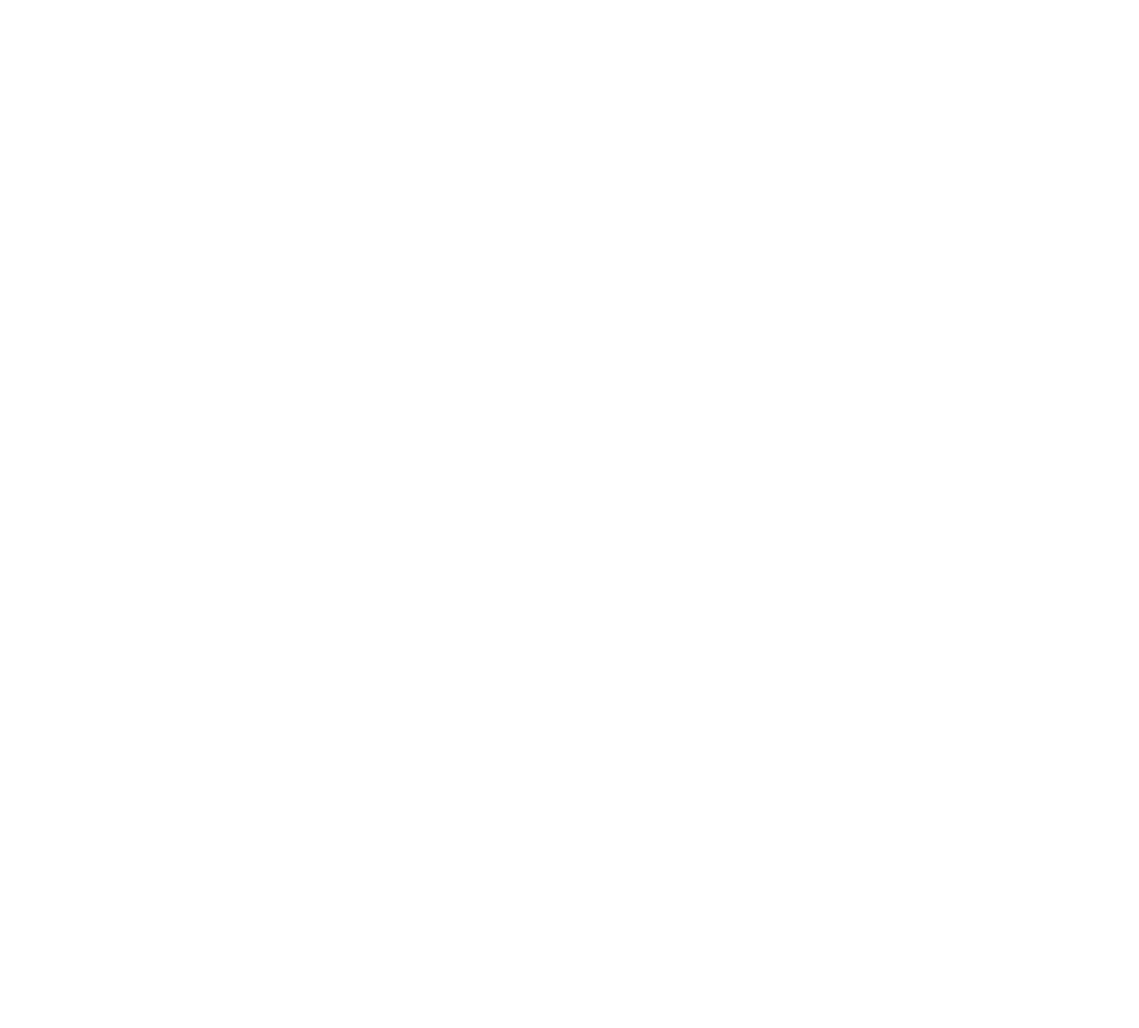
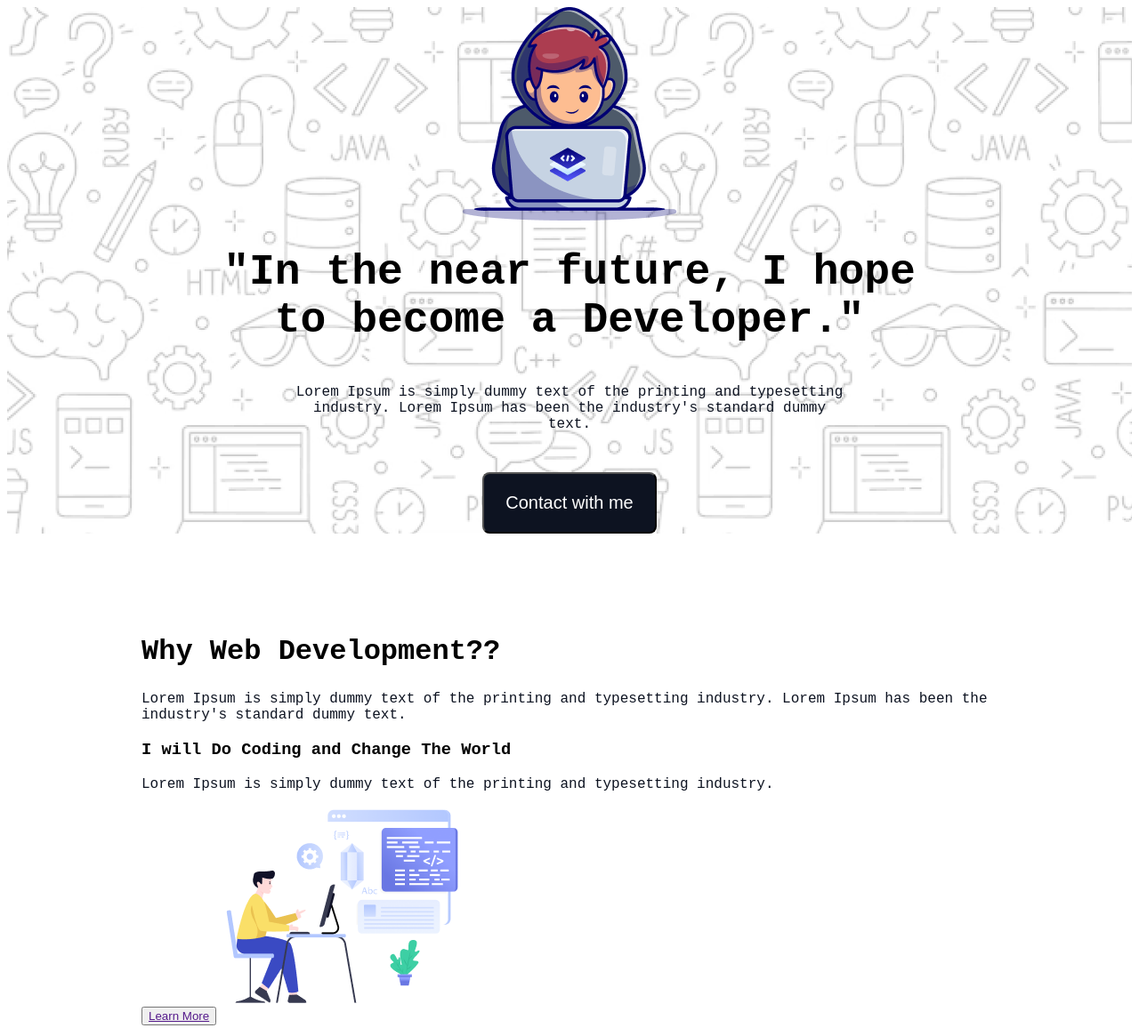
Before and after one commit to Fayqe-Montasir/Assignment-1, a plain HTML site: page index.html in a window 1280 px wide. Shown: the top 1156 px of the page at 89% size. Before the commit the page ends 800 px from the top, so only its background shows below. Drawn offline with Linux system fonts and the light colour scheme; a web font is replaced by a local one.

Commit message:
add the file

```diff
--- a/index.html
+++ b/index.html
@@ -1,13 +1,49 @@
 <!DOCTYPE html>
 <html lang="en">
+
 <head>
     <meta charset="UTF-8">
     <meta name="viewport" content="width=device-width, initial-scale=1.0">
     <title>Assignment 1</title>
+    <link rel="preconnect" href="https://fonts.googleapis.com">
+    <link rel="preconnect" href="https://fonts.gstatic.com" crossorigin>
+    <link href="https://fonts.googleapis.com/css2?family=Azeret+Mono:ital,wght@0,100..900;1,100..900&display=swap"
+        rel="stylesheet">
     <link rel="stylesheet" href="style/style.css">
 </head>
-<body>
+
+<body class="azeret-mono-value">
     <header>
+        <div class="banner">
+            <img src="assets/Group.png" alt="">
+            <h3 class="border-title">"In the near future, I hope to become a Developer."</h3>
+            <p class="banner-p">Lorem Ipsum is simply dummy text of the printing and typesetting industry. Lorem Ipsum
+                has been the industry's standard dummy text.</p>
+            <button class="banner-last">Contact with me</button>
+        </div>
+        <div class="title">
+            <div class="title-1">
+                <h2 class="title-h">Why Web Development??
+                </h2>
+                <p class="title-p">Lorem Ipsum is simply dummy text of the printing and typesetting industry. Lorem Ipsum has been the
+                industry's standard dummy text.</p>
+            </div>
+            <div>
+                <h3>I will Do Coding and Change The World</h3>
+                <p class="title-p">Lorem Ipsum is simply dummy text of the printing and typesetting industry.</p>
+                <button><a href="">Learn More</a><img src="" alt=""></button>
+                <img src="assets/Layer_1.png" alt="">
+            </div>
+            <div class=></div>
+            <img src="assets/Group 3.png" alt="">
+            <h3>I will help People by creating Modern Web System</h3>
+            <p class="title-p">Lorem Ipsum is simply dummy text of the printing and typesetting industry.</p>
+            <button><a href="">Learn More</a></button>
+            <div> <h3>I will Do Coding and Change The World</h3>
+                <p class="title-p">Lorem Ipsum is simply dummy text of the printing and typesetting industry.</p>
+                <img src="assets/Group 4.png" alt=""></div>
+        </div>
+
 
     </header>
     <main>
@@ -15,4 +51,5 @@
     </main>
     <footer></footer>
 </body>
+
 </html>
--- a/style/style.css
+++ b/style/style.css
@@ -0,0 +1,38 @@
+.azeret-mono-value {
+  font-family: "Azeret Mono", monospace;
+  font-optical-sizing: auto;
+  font-weight: 500px;
+  font-style: normal;
+}
+
+ .banner{
+    background-image: url(../assets/Hero-bg.png);
+    text-align: center;
+}
+.border-title {
+    font-size: 48px;
+    font-weight: bold;
+    margin: 26px 221px 45px;
+}
+.banner-p{
+    color:rgba(13, 19, 33, 1) ;
+    margin: 26px 321px 45px;
+}
+.banner-last{
+    font-size: 20px;
+    padding: 21px 24px;
+    border-radius: 8px;
+    background-color: rgba(13, 19, 33, 1);
+    color: rgba(255, 255, 255, 1);
+}
+.title{
+    border: 1px solid white;
+    margin: 86px 150px 78px;
+}
+.title-h{
+    font-size: 32px;
+}
+.title-p{
+    color: rgba(13, 19, 33, 1);
+    font-size: 16px;
+}
```
